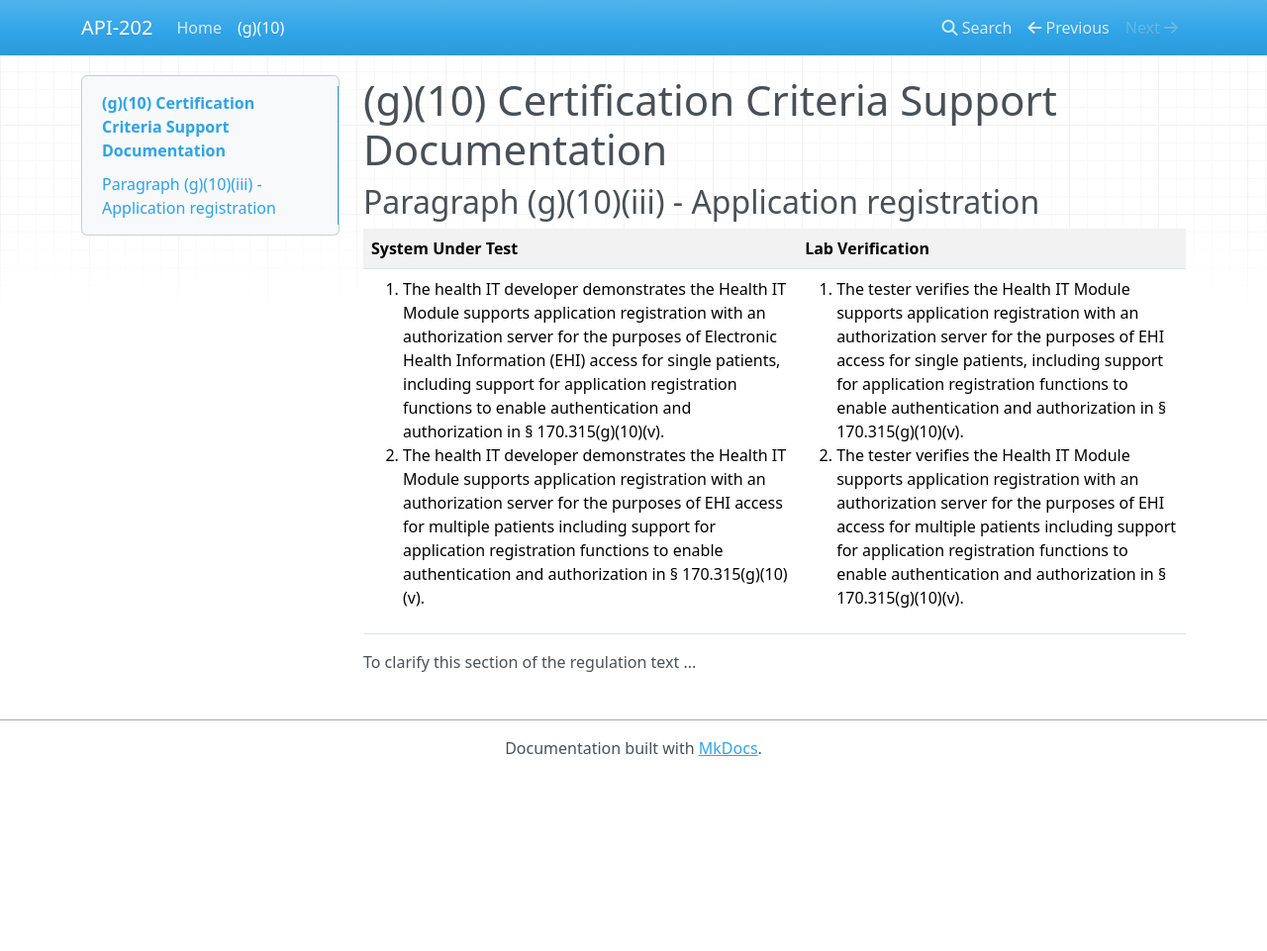
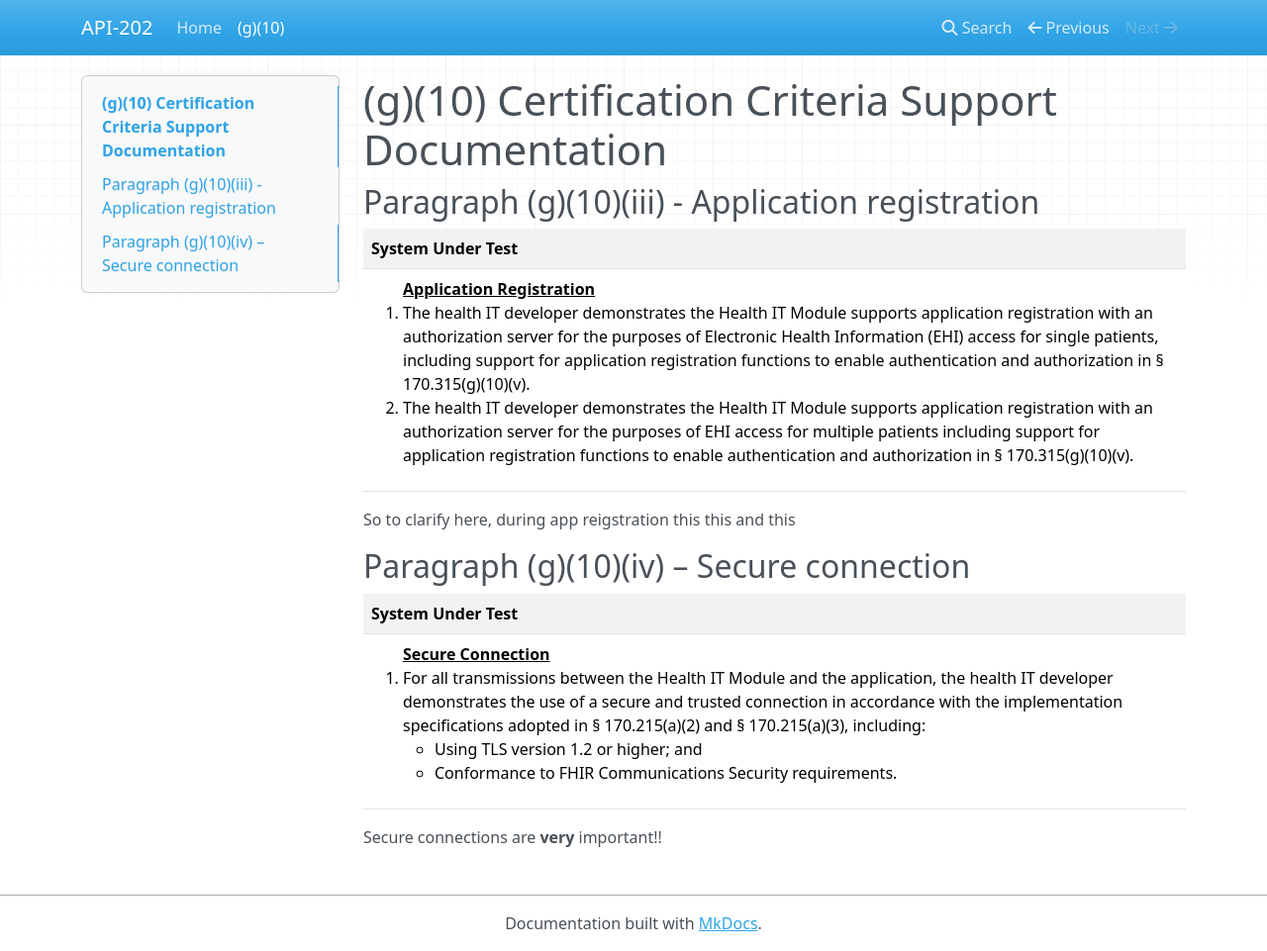
Before and after one commit to onc-healthit/API-102, an MkDocs documentation site: the page built from docs/g-10.md, in a window 1280 px wide and 961 px high. Shown: the whole window at 99% size. Built offline with MkDocs 1.6.1, drawn with Linux system fonts in a browser that asks for light colours; nearby versions of some CDN libraries.

Commit message:
Maunally updating doc just to test

```diff
--- a/docs/g-10.md
+++ b/docs/g-10.md
@@ -7,23 +7,40 @@
 <table>
 	<tr>
 		<th>System Under Test</th>
-		<th>Lab Verification</th>
 	</tr>
 	<tr>
 		<td>
 			<ol>
+				<u><b>Application Registration</b></u>
 				<li>The health IT developer demonstrates the Health IT Module supports application registration with an authorization server for the purposes of Electronic Health Information (EHI) access for single patients, including support for application registration functions to enable authentication and authorization in § 170.315(g)(10)(v).</li>
 				<li>The health IT developer demonstrates the Health IT Module supports application registration with an authorization server for the purposes of EHI access for multiple patients including support for application registration functions to enable authentication and authorization in § 170.315(g)(10)(v).</li>
-			</ol>
-		</td>
-		<td>
-			<ol>
-				<li>The tester verifies the Health IT Module supports application registration with an authorization server for the purposes of EHI access for single patients, including support for application registration functions to enable authentication and authorization in § 170.315(g)(10)(v).</li>
-				<li>The tester verifies the Health IT Module supports application registration with an authorization server for the purposes of EHI access for multiple patients including support for application registration functions to enable authentication and authorization in § 170.315(g)(10)(v).</li>
 			</ol>
 		</td>
 	</tr>
 </table>
 
 
-To clarify this section of the regulation text ...
+So to clarify here, during app reigstration this this and this
+
+## Paragraph (g)(10)(iv) – Secure connection
+<table>
+	<tr>
+		<th>System Under Test</th>
+	</tr>
+	<tr>
+		<td>
+			<ol>
+				<u><b>Secure Connection</b></u>
+				<li>For all transmissions between the Health IT Module and the application, the health IT developer demonstrates the use of a secure and trusted connection in accordance with the implementation specifications adopted in § 170.215(a)(2) and § 170.215(a)(3), including:
+					<ul>
+						<li>Using TLS version 1.2 or higher; and</li>
+						<li>Conformance to FHIR Communications Security requirements.</li>
+					</ul>
+				</li>
+			</ol>
+		</td>
+	</tr>
+</table>
+
+
+Secure connections are **very** important!!
```
